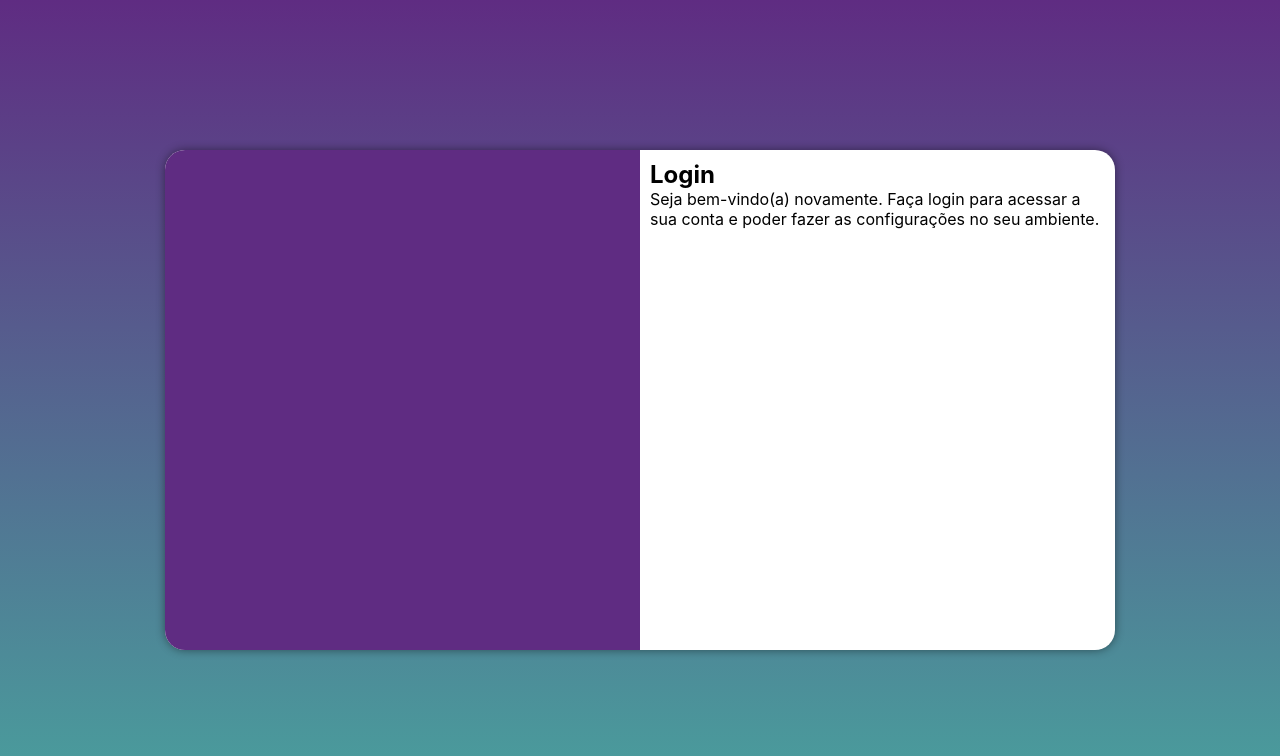
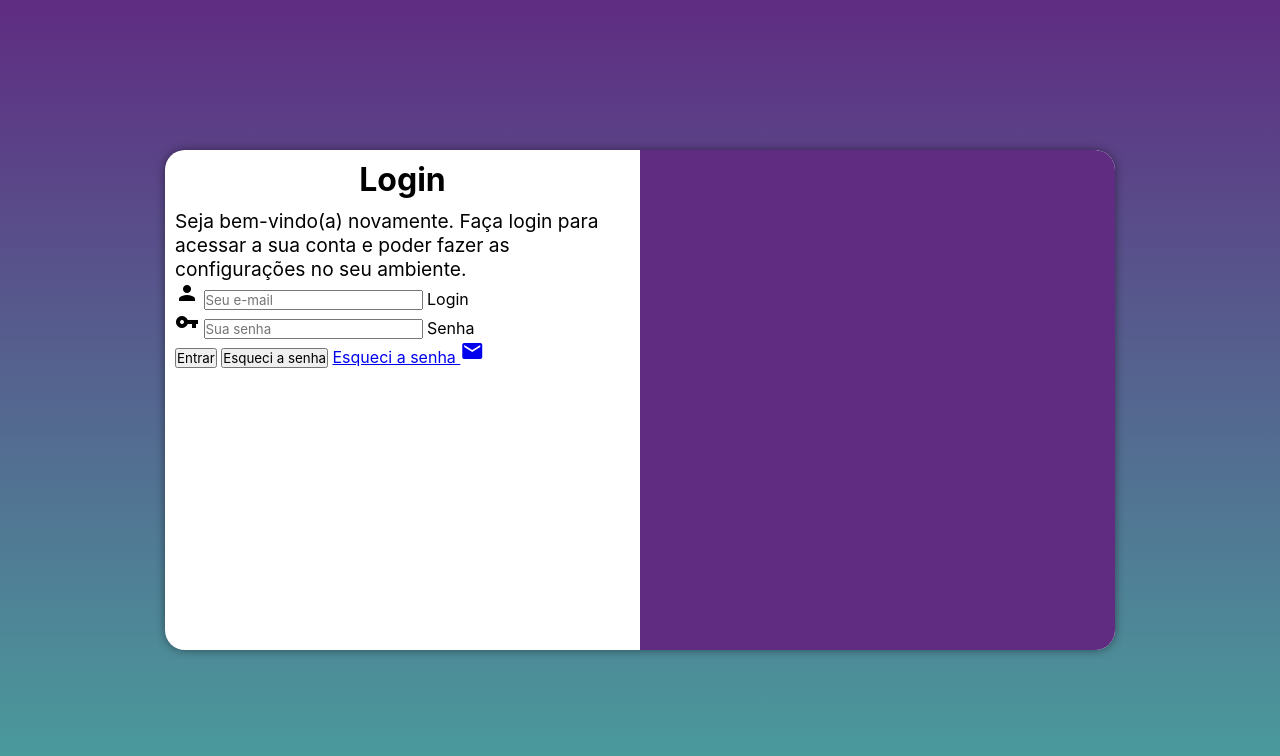
Before and after one commit to gmflavio/projeto-login, a plain HTML site: page index.html in a window 1280 px wide. Drawn offline with Linux system fonts and the light colour scheme.

Commit message:
adc o formulário

```diff
--- a/estilos/media-query.css
+++ b/estilos/media-query.css
@@ -25,12 +25,18 @@
         width: 950px;
     }
     section#login > div#imagem {
-        float: left;
+        float: right;
         width: 50%;
         height: 100%;
     }
     section#login > div#formulario {
-        float: right;
+        float: left;
         width: 50%;
     }
+    div#formulario > h1{
+        font-size: 2em;
+    }
+    div#formulario > p {
+        font-size: 1.2em;
+    }
 }
--- a/estilos/style.css
+++ b/estilos/style.css
@@ -49,3 +49,10 @@ section#login > div#formulario{
     display: block;
     padding: 10px;
 }
+div#formulario > h1 {
+    text-align: center;
+    margin-bottom: 10px;
+}
+div#formulario > p {
+    font-size: 0.8em;
+}
--- a/index.html
+++ b/index.html
@@ -5,6 +5,7 @@
     <meta http-equiv="X-UA-Compatible" content="IE=edge">
     <meta name="viewport" content="width=device-width, initial-scale=1.0">
     <title>Login</title>
+    <link href="https://fonts.googleapis.com/icon?family=Material+Icons" rel="stylesheet">
     <link rel="stylesheet" href="estilos/style.css">
     <link rel="stylesheet" href="estilos/media-query.css">
 </head>
@@ -17,8 +18,20 @@
             <div id="formulario">
                 <h1>Login</h1>
                 <p>Seja bem-vindo(a) novamente. Faça login para acessar a sua conta e poder fazer as configurações no seu ambiente.</p>
-                <form action="login.php" method="post">
-
+                <form action="login.php" method="post" autocomplete="on">
+                    <div class="campo">
+                        <i class="material-icons">person</i>
+                        <input type="email" name="login" id="ilogin" placeholder="Seu e-mail" autocomplete="email" required maxlength="30">
+                        <label for="ilogin">Login</label>
+                    </div>
+                    <div class="campo">
+                        <i class="material-icons">vpn_key</i>
+                        <input type="password" name="senha" id="isenha" placeholder="Sua senha" autocomplete="current-password" required minlength="8" maxlength="20">
+                        <label for="isenha">Senha</label>
+                    </div>
+                    <input type="submit" value="Entrar">
+                    <button>Esqueci a senha</button>
+                    <a href="esqueci.html">Esqueci a senha <i class="material-icons">mail</i></a>
                 </form>
             </div>
         </section>
```
